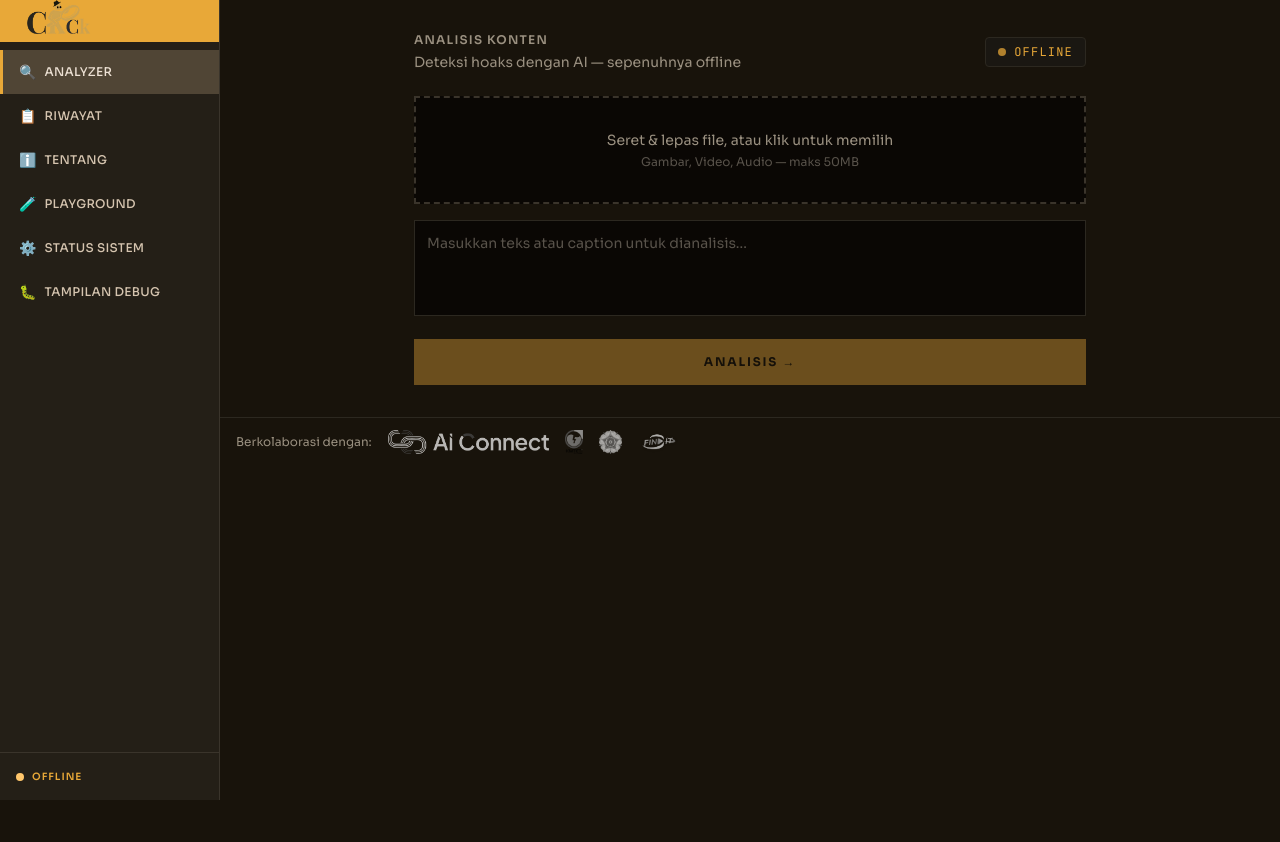
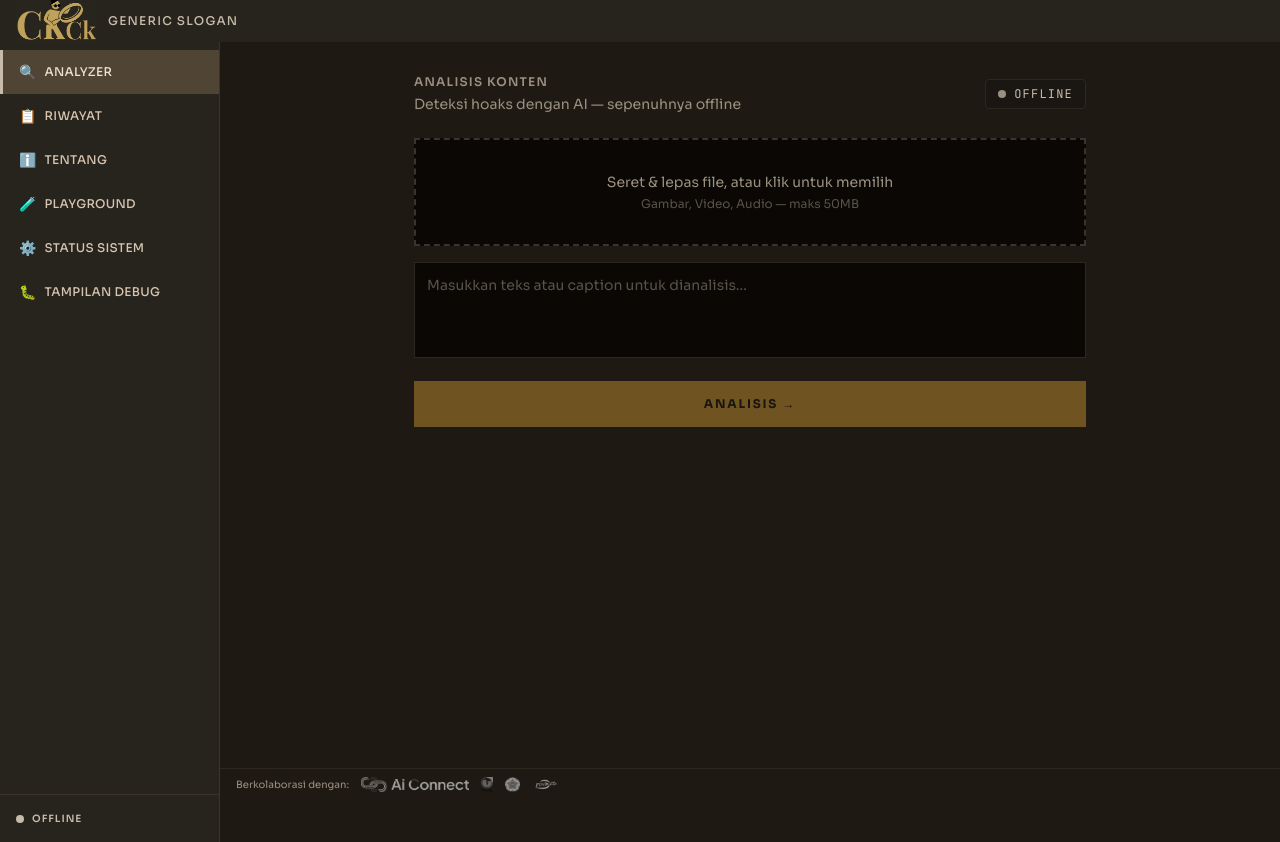
Before and after one commit to ravasrgh/CkCk-Hoax-Detection, a Next.js app in the folder frontend/: page /analyzer in a window 1280 px wide. Before the commit the page ends 800 px from the top, so only its background shows below. Built offline with nearby package versions, Linux system fonts and the light colour scheme.

Commit message:
feat: correct colors to follow figma

```diff
--- a/frontend/app/analyzer/page.tsx
+++ b/frontend/app/analyzer/page.tsx
@@ -28,6 +28,7 @@ export default function AnalyzerPage() {
   const [totalMs, setTotalMs] = useState(0);
   const [error, setError] = useState("");
   const [uploadedFile, setUploadedFile] = useState<File | null>(null);
+  const [inputCaption, setInputCaption] = useState("");
   const stageTimers = useRef<Record<string, number>>({});
 
   useEffect(() => {
@@ -55,6 +56,7 @@ export default function AnalyzerPage() {
   };
 
   const handleSubmit = async (formData: FormData) => {
+    setInputCaption((formData.get("caption") as string) || "");
     setState("analyzing");
     setError("");
     setResult(null);
@@ -143,6 +145,7 @@ export default function AnalyzerPage() {
           totalMs={totalMs}
           onReset={handleReset}
           uploadedFile={uploadedFile ?? undefined}
+          inputCaption={inputCaption}
         />
       )}
     </div>
--- a/frontend/app/globals.css
+++ b/frontend/app/globals.css
@@ -5,29 +5,32 @@
 :root {
   /* === BACKGROUNDS === */
   --bg-canvas:       #111008;
-  --bg-main:         #18130B;
+  --bg-main:         #1e1a13;
   --bg-card:         #1A1712;
-  --bg-card-alt:     #241F17;
+  --bg-card-alt:     #27231d;
   --bg-card-deep:    #120D07;
   --bg-input:        #0A0704;
-  --bg-sidebar:      #241F17;
+  --bg-sidebar:      #27231d;
   --bg-sidebar-active: #504535;
+  --bg-header:       #27231d;
 
   /* === BORDERS & DIVIDERS === */
   --border-main:     #2C2820;
   --border-sidebar:  #3A342B;
+  --border-header:   #27241e;
 
   /* === TEXT === */
   --text-primary:    #EDE1D4;
   --text-secondary:  #D5C4AF;
   --text-muted:      #9A9080;
   --text-dimmer:     #58524A;
+  --text-slogan:     #c7bcaa;
 
   /* === ACCENT === */
-  --accent-gold:     #E8A838;
-  --accent-gold-dim: #A87820;
-  --accent-amber:    #FFC66B;
-  --accent-amber-btn:#FDBA49;
+  --accent-primary:  #c7bcaa;
+  --accent-dim:      #9A9080;
+  --accent-amber:    #c7bcaa;
+  --accent-amber-btn:#c7bcaa;
 
   /* === STATUS — WASPADAI === */
   --waspadai-bg:     #3D0D0A;
@@ -55,7 +58,7 @@
 
   /* === OFFLINE BADGE === */
   --offline-bg:     #281800;
-  --offline-dot:    #FFC66B;
+  --offline-dot:    #c7bcaa;
 }
 
 body {
@@ -72,8 +75,8 @@ pre {
 }
 
 @keyframes pulse-amber {
-  0%, 100% { border-color: #E8A838; opacity: 1; }
-  50% { border-color: #E8A838; opacity: 0.5; }
+  0%, 100% { border-color: #c7bcaa; opacity: 1; }
+  50% { border-color: #c7bcaa; opacity: 0.5; }
 }
 
 .animate-pulse-amber {
--- a/frontend/app/layout.tsx
+++ b/frontend/app/layout.tsx
@@ -1,6 +1,7 @@
 import type { Metadata } from "next";
 import { Sora, JetBrains_Mono } from "next/font/google";
 import "./globals.css";
+import HeaderBar from "@/components/layout/HeaderBar";
 import SideNavBar from "@/components/layout/SideNavBar";
 import MobileBottomNav from "@/components/layout/MobileBottomNav";
 import CollaboratorBar from "@/components/layout/CollaboratorBar";
@@ -29,12 +30,13 @@ export default function RootLayout({
 }) {
   return (
     <html lang="id" className={`${sora.variable} ${mono.variable}`}>
-      <body className="bg-[#18130B] text-[#EDE1D4] antialiased font-sora">
+      <body className="text-[#EDE1D4] antialiased font-sora" style={{ backgroundColor: "#1e1a13" }}>
+        <HeaderBar />
         <SideNavBar />
-        <main className="md:ml-[220px] min-h-screen pb-20 md:pb-0">
+        <main className="md:ml-[220px] mt-[42px] min-h-screen pb-20 md:pb-[4vh]">
           <div className="px-4 py-6 md:px-8 md:py-8">{children}</div>
-          <CollaboratorBar />
         </main>
+        <CollaboratorBar />
         <MobileBottomNav />
       </body>
     </html>
--- a/frontend/components/layout/CollaboratorBar.tsx
+++ b/frontend/components/layout/CollaboratorBar.tsx
@@ -9,20 +9,23 @@ const LOGOS = [
 
 export default function CollaboratorBar() {
   return (
-    <div className="border-t border-[#2C2820] bg-[#18130B] px-4 py-3 mb-20 md:mb-0">
-      <div className="flex items-center gap-4 flex-wrap">
-        <span className="text-[#9A9080] text-xs font-sora whitespace-nowrap">
+    <div
+      className="fixed bottom-0 left-0 md:left-[220px] right-0 z-20 border-t border-[#2C2820] px-4 hidden md:flex items-center"
+      style={{ backgroundColor: "#1e1a13", height: "4vh", minHeight: "28px", maxHeight: "40px" }}
+    >
+      <div className="flex items-center gap-3">
+        <span className="text-[#9A9080] text-[10px] font-sora whitespace-nowrap">
           Berkolaborasi dengan:
         </span>
-        <div className="flex items-center gap-4">
+        <div className="flex items-center gap-3">
           {LOGOS.map((logo) => (
-            <div key={logo.alt} className="relative h-6 w-auto opacity-70 hover:opacity-100 transition-opacity grayscale hover:grayscale-0">
+            <div key={logo.alt} className="relative h-4 w-auto opacity-60 hover:opacity-100 transition-opacity grayscale hover:grayscale-0">
               <Image
                 src={logo.src}
                 alt={logo.alt}
-                height={24}
-                width={80}
-                className="h-6 w-auto object-contain"
+                height={16}
+                width={56}
+                className="h-4 w-auto object-contain"
               />
             </div>
           ))}
--- a/frontend/components/layout/MobileBottomNav.tsx
+++ b/frontend/components/layout/MobileBottomNav.tsx
@@ -15,7 +15,9 @@ export default function MobileBottomNav() {
   const pathname = usePathname();
 
   return (
-    <nav className="md:hidden fixed bottom-0 left-0 right-0 z-30 bg-[#241F17] border-t border-[#3A342B] flex justify-around py-2 h-14">
+    <nav className="md:hidden fixed bottom-0 left-0 right-0 z-30 border-t border-[#3A342B] flex justify-around py-2 h-14"
+      style={{ backgroundColor: "#27231d" }}
+    >
       {ITEMS.map((item) => {
         const active = pathname === item.href;
         return (
@@ -23,7 +25,7 @@ export default function MobileBottomNav() {
             key={item.href}
             href={item.href}
             className={`flex flex-col items-center gap-0.5 px-2 py-1 font-sora ${
-              active ? "text-[#E8A838]" : "text-[#D5C4AF]"
+              active ? "text-[#c7bcaa]" : "text-[#D5C4AF]"
             }`}
           >
             <span className="text-lg">{item.icon}</span>
--- a/frontend/components/layout/SideNavBar.tsx
+++ b/frontend/components/layout/SideNavBar.tsx
@@ -1,6 +1,5 @@
 "use client";
 
-import Image from "next/image";
 import Link from "next/link";
 import { usePathname } from "next/navigation";
 
@@ -17,19 +16,9 @@ export default function SideNavBar() {
   const pathname = usePathname();
 
   return (
-    <aside className="hidden md:flex flex-col w-[220px] min-h-screen bg-[#241F17] border-r border-[#3A342B] fixed left-0 top-0 z-30">
-      {/* Top bar with logo */}
-      <div className="h-[42px] bg-[#E8A838] flex items-center px-4">
-        <Image
-          src="/images/CkckLogo.png"
-          alt="CkCk Logo"
-          width={80}
-          height={28}
-          className="object-contain"
-          priority
-        />
-      </div>
-
+    <aside className="hidden md:flex flex-col w-[220px] min-h-screen fixed left-0 top-[42px] z-30"
+      style={{ backgroundColor: "#27231d", borderRight: "1px solid #3A342B" }}
+    >
       <nav className="flex-1 py-2">
         {NAV_ITEMS.map((item) => {
           const active = pathname === item.href;
@@ -39,7 +28,7 @@ export default function SideNavBar() {
               href={item.href}
               className={`flex items-center gap-2 px-4 py-3 text-sm transition-colors font-sora ${
                 active
-                  ? "bg-[#504535] border-l-[3px] border-[#E8A838] text-[#EDE1D4]"
+                  ? "bg-[#504535] border-l-[3px] border-[#c7bcaa] text-[#EDE1D4]"
                   : "border-l-[3px] border-transparent text-[#D5C4AF] hover:bg-[#504535]/50 hover:text-[#EDE1D4]"
               }`}
             >
@@ -54,8 +43,10 @@ export default function SideNavBar() {
 
       <div className="p-4 border-t border-[#3A342B]">
         <div className="flex items-center gap-2">
-          <span className="w-2 h-2 rounded-full bg-[#FFC66B] animate-pulse" />
-          <span className="text-[10px] uppercase tracking-widest text-[#E8A838] font-sora font-semibold">
+          <span className="w-2 h-2 rounded-full bg-[#c7bcaa] animate-pulse" />
+          <span className="text-[10px] uppercase tracking-widest font-sora font-semibold"
+            style={{ color: "#c7bcaa" }}
+          >
             OFFLINE
           </span>
         </div>
--- a/frontend/tailwind.config.ts
+++ b/frontend/tailwind.config.ts
@@ -13,17 +13,15 @@ const config: Config = {
         mono: ["var(--font-mono)", "monospace"],
       },
       colors: {
-        // Legacy ckck tokens — updated to new hex values
         ckck: {
-          bg: "#18130B",
+          bg: "#1e1a13",
           card: "#1A1712",
           border: "#2C2820",
-          accent: "#E8A838",
+          accent: "#c7bcaa",
           "text-primary": "#EDE1D4",
           "text-muted": "#9A9080",
           "text-code": "#9A9080",
         },
-        // Legacy status tokens — updated to new hex values
         status: {
           "waspadai-bg": "#3D0D0A",
           "waspadai-text": "#FFDAD6",
@@ -34,16 +32,15 @@ const config: Config = {
           "netral-bg": "#3A342B",
           "netral-text": "#9D8E7C",
         },
-        // New flat design tokens from FIX.md
         canvas: "#111008",
-        main: "#18130B",
+        main: "#1e1a13",
         card: "#1A1712",
-        "card-alt": "#241F17",
+        "card-alt": "#27231d",
         "card-deep": "#120D07",
         input: "#0A0704",
         border: "#2C2820",
-        gold: "#E8A838",
-        amber: "#FFC66B",
+        gold: "#c7bcaa",
+        amber: "#c7bcaa",
         "text-primary": "#EDE1D4",
         "text-secondary": "#D5C4AF",
         "text-muted": "#9A9080",
```
Also changed, not shown: frontend/components/analyzer/ResultCard.tsx (+46 -7 lines), 1 other file (tests, documents, lock files or other folders).
